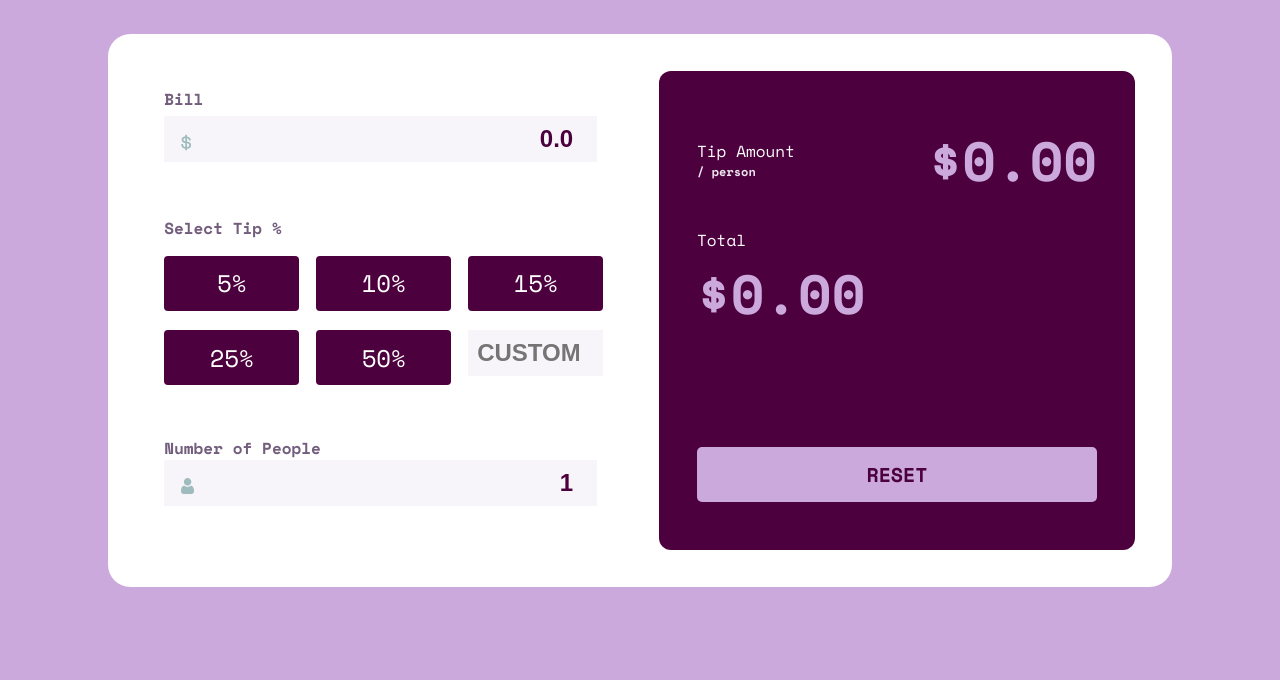
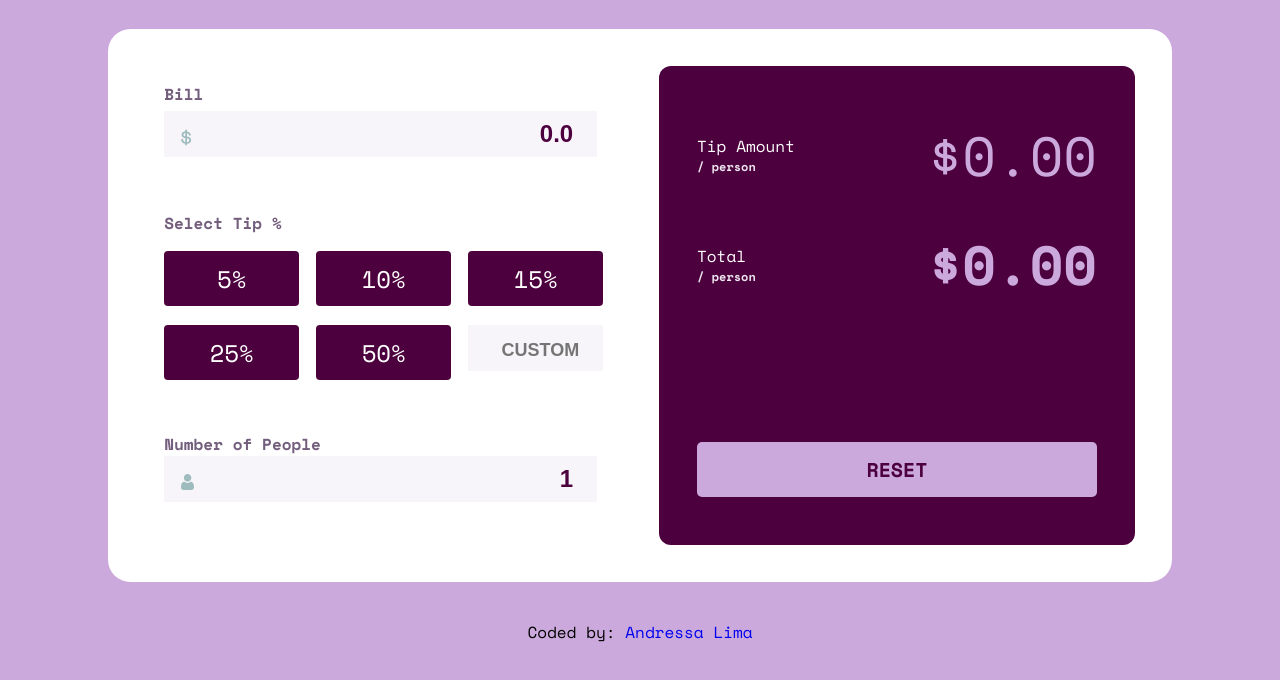
Before and after one commit to andressablima/tip-calculator, a plain HTML site: page index.html in a window 1280 px wide. Shown: the part 90-770 px from the top of the page. Drawn offline with nearby package versions, Linux system fonts and the light colour scheme.

Commit message:
ajustes de resposividade e css rodape

```diff
--- a/index.html
+++ b/index.html
@@ -8,7 +8,7 @@
     <link href="https://fonts.googleapis.com/css2?family=Space+Mono:wght@400;700&display=swap" rel="stylesheet">
 </head>
 <body>
-    <div class="logo"><img src="./images/logo.svg"></div>
+    <header class="logo"><img src="./images/logo.svg"></header>
     <div class="tip-calculator">
         <div class="left-side">
             <label for="">Bill</label>
@@ -38,13 +38,18 @@
             <div class="total">
                 <div class="text">
                     <p>Total</p>
-                    <p class="amount" id="total-amount">$32.79</p>
+                    <p class="person">/ person</p>
                 </div>
+                <div class="amount" id="total-amount">$32.79</div>
             </div>
             <div class="reset">RESET</div>
         </div>
     </div>
-
+    <footer>
+        <div class="footer">
+            Coded by: <a href="https://www.linkedin.com/in/andressablima/">Andressa Lima</a>
+        </div>
+    </footer>
     <script rel="scripts" src="./scripts/scripts.js"></script>
 </body>
 </html>
--- a/styles/styles.css
+++ b/styles/styles.css
@@ -14,14 +14,15 @@ body{
 .logo{
     text-align: center;
     margin-top: 1.7rem;
-    margin-bottom: 2.3rem;
+    margin-bottom: 2rem;
 }
 .tip-calculator{
     background-color: #fff;
     display: flex;
     flex-direction: column;
-    padding: 2rem;
-    border-radius: 1.4rem 1.4rem 0 0;
+    padding: 1rem;
+    border-radius: 1.4rem;
+    margin: 0 10px;
 }
 
 label{
@@ -78,6 +79,7 @@ input{
     margin-bottom: 2.4rem;
 }
 
+/* RIGHT SIDE - RESULTS*/
 .results{
     background-color: hsl(311, 100%, 15%);
     color: #fff;
@@ -85,13 +87,23 @@ input{
     border-radius: 12px;
 }
 
-.tip-amount, .total{
+.tip-amount {
     display: flex;
     align-items: center;
     justify-content: space-between;
     margin-bottom: 1.7rem;
 }
 
+#tip-amount{
+    font-weight: 500;
+}
+
+.total{
+    display: flex;
+    align-items: center;
+    justify-content: space-between;
+    margin-bottom: 1.7rem;
+}
 .person{
     font-size: 12px;
     color: hsl(287, 23%, 92%);
@@ -120,9 +132,25 @@ input{
     width: 100%;
 }
 
+::placeholder{
+    font-size: 18px;
+    font-weight: 700;
+}
 .peopleLabel{
     display: flex;
     justify-content: space-between;
+}
+
+footer{
+    height: 10vh;
+    padding-top: 10px;
+    display: flex;
+    justify-content: center;
+    align-items: center;
+}
+
+footer a{
+    text-decoration: none;
 }
 
 @media only screen and (min-width: 1000px) {
```
